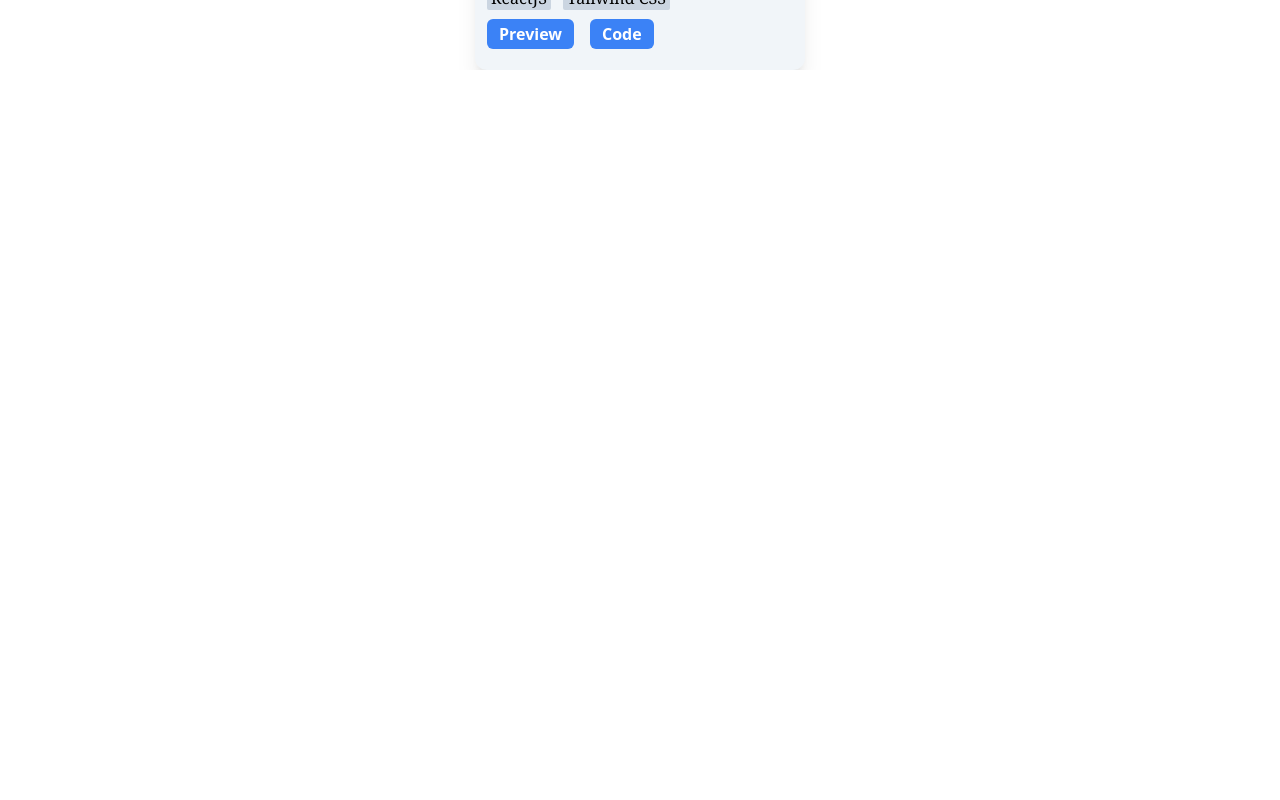
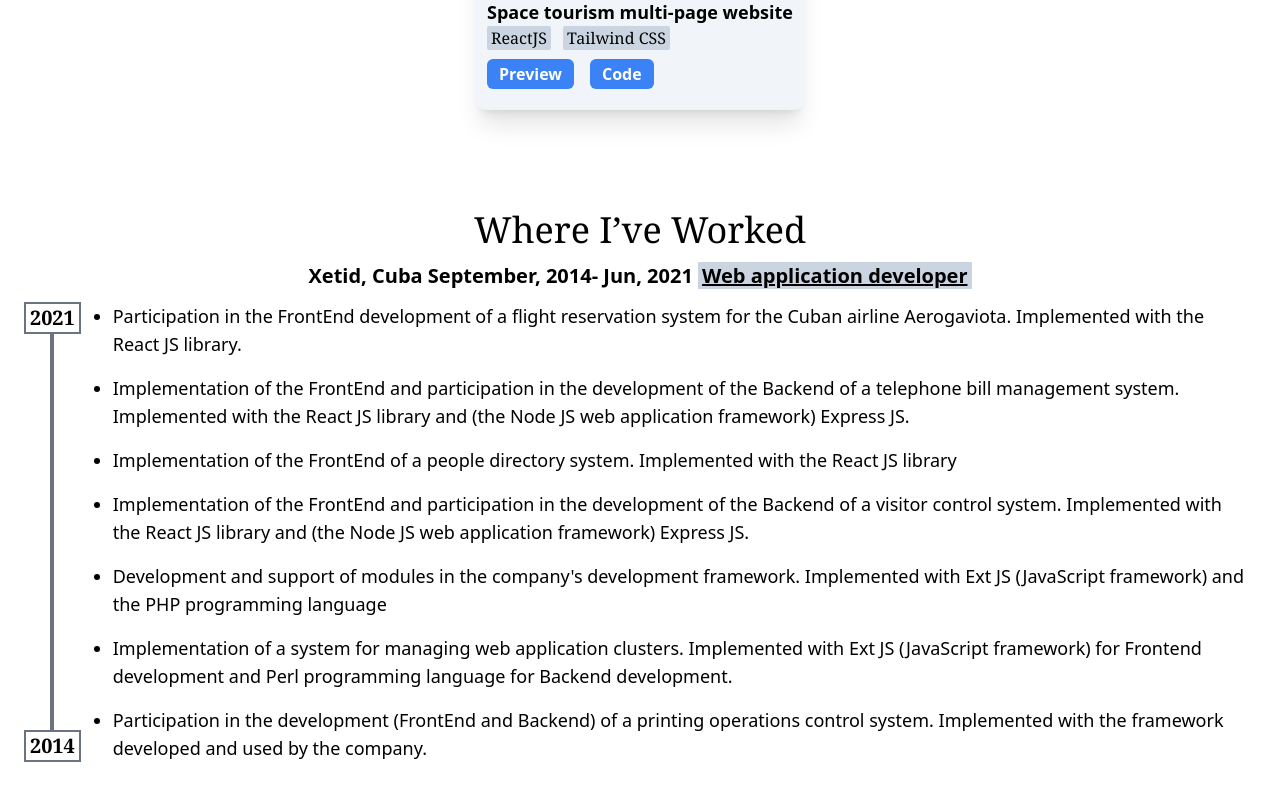
Before and after one commit to adonisfr/portfolio, a Next.js app: page / in a window 1280 px wide. Shown: the part 1926-2726 px from the top of the page. Before the commit the page ends 1996 px from the top, so only its background shows below. Built offline with nearby package versions, Linux system fonts and the light colour scheme.

Commit message:
added section (Where I've Worked)

```diff
--- /dev/null
+++ b/components/projects/companies.js
@@ -0,0 +1,64 @@
+export default function Companies() {
+  return (
+    <div className="flex flex-col items-center  w-full">
+      <h1 className="font-serif text-4xl py-3">Where I’ve Worked</h1>
+      <div className="flex flex-col justify-center gap-3">
+        <h1 className="font-sans font-semibold self-center text-xl">
+          Xetid, Cuba September, 2014- Jun, 2021{" "}
+          <span className="bg-slate-300 px-1 underline">
+            Web application developer
+          </span>
+        </h1>
+        <div className="flex flex-row gap-3 md:gap-5 mb-10">
+          <div className="flex flex-col justify-center items-center">
+            <div className="border-x-2 border-y-2 px-1 border-gray-500">
+              <p className="font-serif text-xl font-semibold">2021</p>
+            </div>
+            <div className="h-full bg-gray-500 w-1" />
+            <div className="border-x-2 border-y-2 px-1 border-gray-500">
+              <p className="font-serif text-xl font-semibold">2014</p>
+            </div>
+          </div>
+          <ul className="list-disc text-lg px-3 space-y-4">
+            <li>
+              Participation in the FrontEnd development of a flight reservation
+              system for the Cuban airline Aerogaviota. Implemented with the
+              React JS library.
+            </li>
+            <li>
+              Implementation of the FrontEnd and participation in the
+              development of the Backend of a telephone bill management system.
+              Implemented with the React JS library and (the Node JS web
+              application framework) Express JS.
+            </li>
+            <li>
+              Implementation of the FrontEnd of a people directory system.
+              Implemented with the React JS library
+            </li>
+            <li>
+              Implementation of the FrontEnd and participation in the
+              development of the Backend of a visitor control system.
+              Implemented with the React JS library and (the Node JS web
+              application framework) Express JS.
+            </li>
+            <li>
+              {`Development and support of modules in the company's development
+              framework. Implemented with Ext JS (JavaScript framework) and the
+              PHP programming language`}
+            </li>
+            <li>
+              Implementation of a system for managing web application clusters.
+              Implemented with Ext JS (JavaScript framework) for Frontend
+              development and Perl programming language for Backend development.
+            </li>
+            <li>
+              Participation in the development (FrontEnd and Backend) of a
+              printing operations control system. Implemented with the framework
+              developed and used by the company.
+            </li>
+          </ul>
+        </div>
+      </div>
+    </div>
+  );
+}
--- a/components/projects/projects.js
+++ b/components/projects/projects.js
@@ -1,10 +1,11 @@
 import CardProject from "./cardProject";
+import Companies from "./companies";
 import projects from "./projects.json";
 export default function Projects() {
   return (
     <div
       id="projects"
-      className="flex flex-col justify-center items-center pt-20 lg:pt-28"
+      className="flex flex-col justify-center items-center pt-20 lg:pt-28 gap-10"
     >
       <h1 className="font-elMessiri text-7xl ">Portfolio</h1>
       <div className="flex flex-col md:flex-row flex-wrap justify-center w-full gap-5 ">
@@ -19,6 +20,9 @@ export default function Projects() {
           </div>
         ))}
       </div>
+      <div className="flex w-full pt-12">
+        <Companies />
+      </div>
     </div>
   );
 }
```
